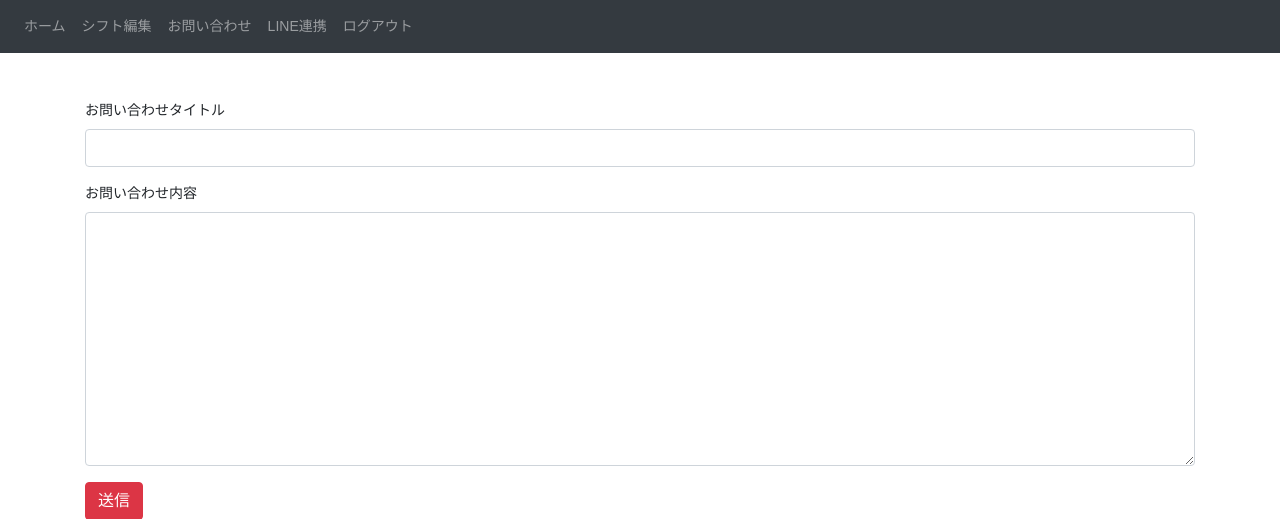
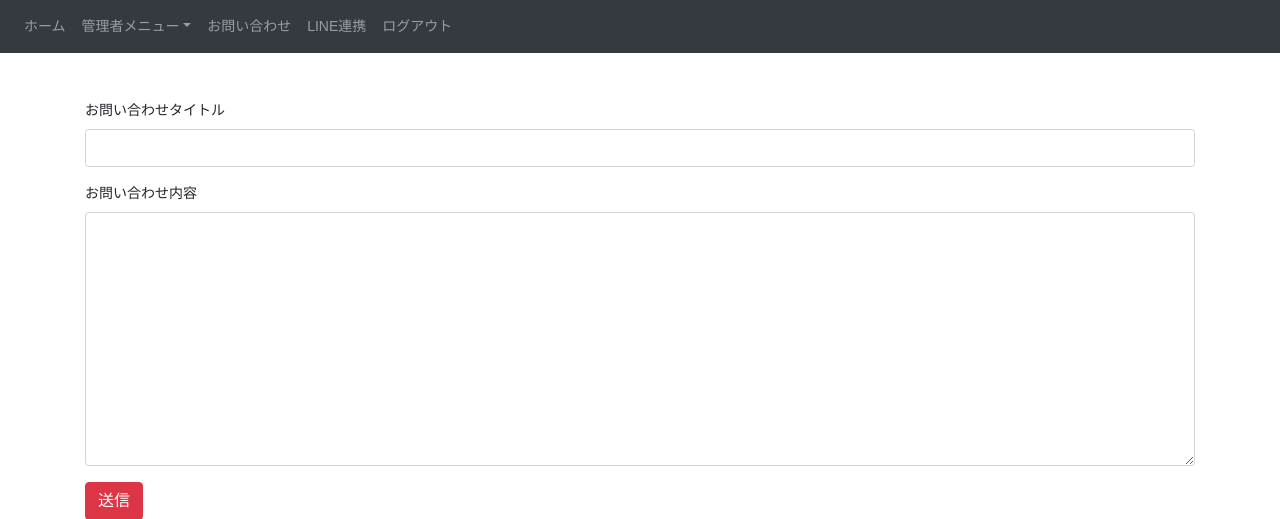
Before and after one commit to taku-y-9308/ShiftManagementApp, a Django app: page /contact/ in a window 1280 px wide. Shown: the top 519 px of the page. Run offline with Django 3.2, Linux system fonts and the light colour scheme; the visitor is signed in with stand-in values (Sample User, id 1); some libraries are stand-ins or nearby versions.

Commit message:
ドロップダウンを追加

```diff
--- a/templates/ShiftManagementApp/base.html
+++ b/templates/ShiftManagementApp/base.html
@@ -39,8 +39,12 @@
                 <li class="nav-item">
                     <a class="nav-link" href="{%url 'ShiftManagementApp:index'%}">ホーム <span class="sr-only">(current)</span></a>
                 </li>
-                <li class="nav-item">
-                    <a class="nav-link" href="{%url 'ShiftManagementApp:edit-shift'%}">シフト編集</a>
+                <li class="nav-item dropdown">
+                  <a class="nav-link dropdown-toggle" data-toggle="dropdown" href="#" role="button" aria-haspopup="true" aria-expanded="false">管理者メニュー</a>
+                  <div class="dropdown-menu">
+                    <a class="dropdown-item" href="{%url 'ShiftManagementApp:edit-shift'%}">シフト編集</a>
+                    <a class="dropdown-item" href="{% url 'ShiftManagementApp:edit-shift-mode'%}">シフト締め切り後編集モード</a>
+                  </div>
                 </li>
                 <li class="nav-item">
                   <a class="nav-link" href="{%url 'ShiftManagementApp:contact'%}">お問い合わせ</a>
```
